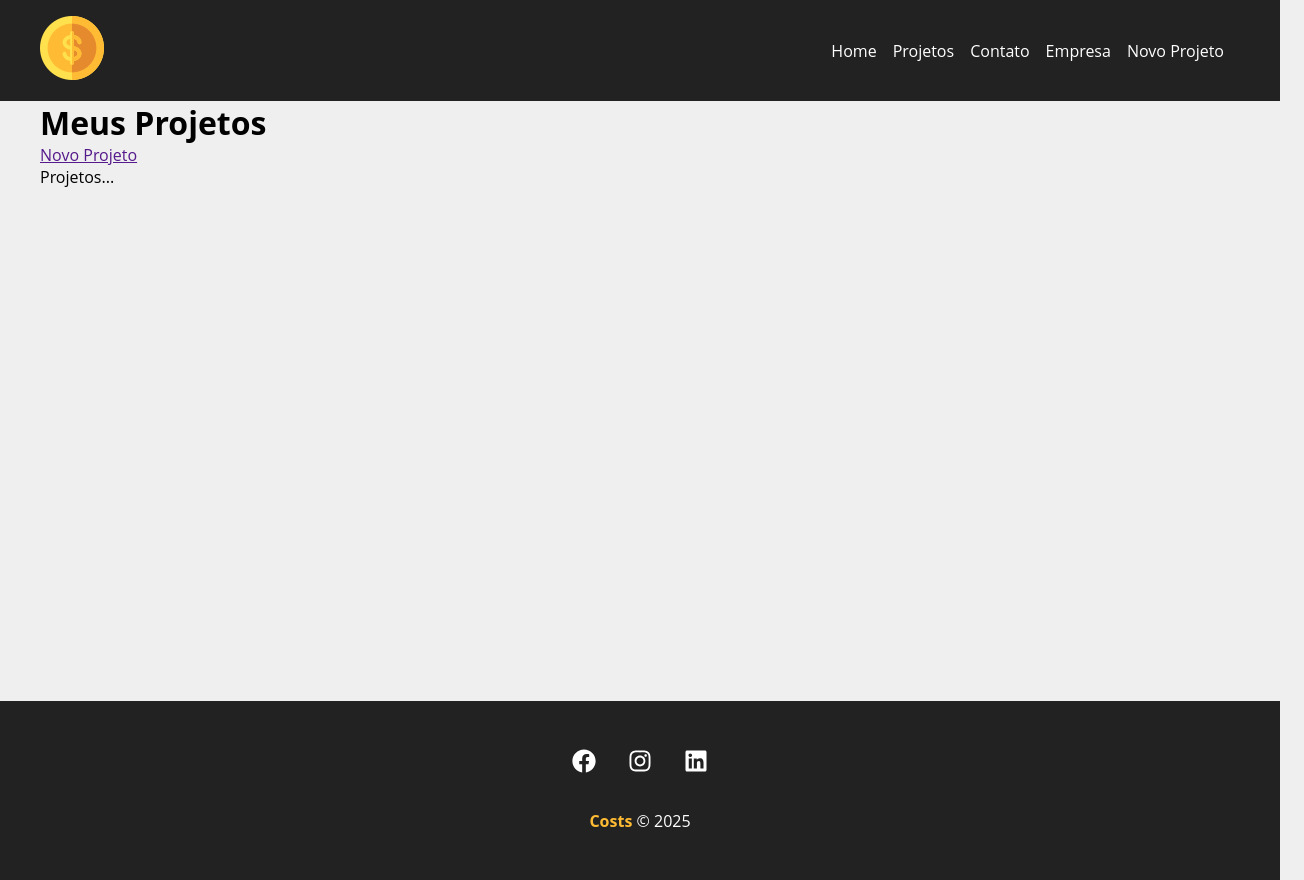
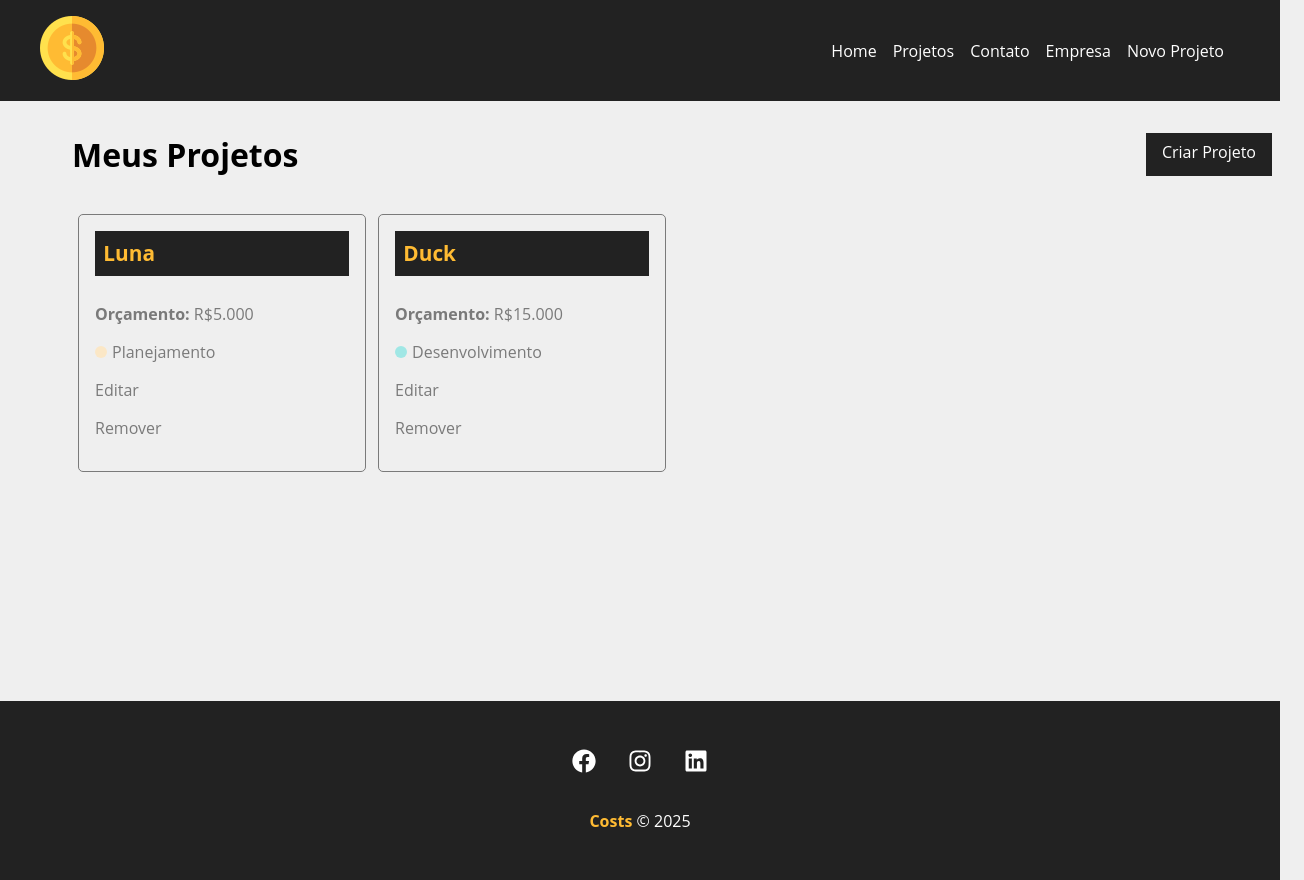
Before and after one commit to BrunaCrisSan/costs-layout, a React (Vite) app: page /projects in a window 1280 px wide. Shown: the whole page, 1304 px wide, since content can reach past the window. Built offline with nearby package versions, Linux system fonts and the light colour scheme; data requests are answered from the project's data file.

Commit message:
Retrieving projects from the database

```diff
--- a/db.json
+++ b/db.json
@@ -1,5 +1,28 @@
 {
-  "projects": [],
+  "projects": [
+    {
+      "name": "Luna",
+      "budget": "5000",
+      "category": {
+        "id": "4",
+        "name": "Planejamento"
+      },
+      "cost": 0,
+      "services": [],
+      "id": 1
+    },
+    {
+      "name": "Duck",
+      "budget": "15000",
+      "category": {
+        "id": "2",
+        "name": "Desenvolvimento"
+      },
+      "cost": 0,
+      "services": [],
+      "id": 2
+    }
+  ],
   "categories": [
     {
       "id": 1,
--- a/src/components/pages/Projects.jsx
+++ b/src/components/pages/Projects.jsx
@@ -1,22 +1,49 @@
 import { useLocation } from 'react-router-dom';
+import { useState, useEffect } from 'react';
 import Message from '../layout/Message';
 import Container from '../layout/Container';
+import LinkButton from '../layout/LinkButton';
+import ProjectCard from '../project/ProjectCard';
 import styles from './Projects.module.css';
 function Projects() {
+  const [projects, setProjects] = useState([]);
   const location = useLocation();
   let message = '';
   if (location.state) {
     message = location.state.message;
   }
+  useEffect(() => {
+    fetch('http://localhost:5000/projects', {
+      method: 'GET',
+      headers: {
+        'Content-Type': 'application/json',
+      },
+    })
+      .then((resp) => resp.json())
+      .then((data) => {
+        setProjects(data);
+      })
+      .catch((err) => console.log(err));
+  }, []);
+
   return (
-    <div>
-      <div>
+    <div className={styles.project_container}>
+      <div className={styles.title_container}>
         <h1>Meus Projetos</h1>
-        <a href="">Novo Projeto</a>
+        <LinkButton to="/newproject" text="Criar Projeto" />
       </div>
       {message && <Message type={'Sucess'} msg={message} />}
       <Container customClass="start">
-        <p>Projetos...</p>
+        {projects.length > 0 &&
+          projects.map((project) => (
+            <ProjectCard
+              key={project.id}
+              id={project.id}
+              name={project.name}
+              budget={project.budget}
+              category={project.category}
+            />
+          ))}
       </Container>
     </div>
   );
--- a/src/components/pages/Projects.module.css
+++ b/src/components/pages/Projects.module.css
@@ -0,0 +1,8 @@
+.project_container {
+  padding: 2em;
+}
+.title_container {
+  display: flex;
+  justify-content: space-between;
+  margin-bottom: 2em;
+}
--- /dev/null
+++ b/src/components/project/ProjectCard.jsx
@@ -0,0 +1,25 @@
+import styles from './ProjectCard.module.css';
+import { BsPencil, BsFillTrashFill } from 'react-icons/bs';
+function ProjectCard({ id, name, budget, category }) {
+  return (
+    <div className={styles.project_card}>
+      <h4>{name}</h4>
+
+      <p>
+        <span>Orçamento:</span> R${Number(budget).toLocaleString('pt-BR')}
+      </p>
+
+      <p className={styles.category_text}>
+        <span className={styles[category.name.toLowerCase()]}></span>
+        {category.name}
+      </p>
+
+      <div>
+        <p>Editar</p>
+        <p>Remover</p>
+      </div>
+    </div>
+  );
+}
+
+export default ProjectCard;
--- /dev/null
+++ b/src/components/project/ProjectCard.module.css
@@ -0,0 +1,45 @@
+.project_card {
+  padding: 1em;
+  border: 1px solid #7a7a7a;
+  border-radius: 5px;
+  width: 24%;
+  margin: 0.5%;
+}
+.project_card h4 {
+  background-color: #222;
+  color: #ffbb33;
+  padding: 0.4em;
+  margin-bottom: 1.3em;
+  font-size: 1.3em;
+}
+.project_card p {
+  color: #7a7a7a;
+  margin-bottom: 1em;
+}
+.project_card p span {
+  font-weight: bold;
+}
+.category_text {
+  display: flex;
+  align-items: center;
+}
+.category_text span {
+  display: block;
+  width: 12px;
+  height: 12px;
+  border-radius: 50%;
+  background-color: #ccc;
+  margin-right: 5px;
+}
+.category_text .infra {
+  background-color: #ffafbc;
+}
+.category_text .desenvolvimento {
+  background-color: #a0e7e5;
+}
+.category_text .design {
+  background-color: #b4f8c8;
+}
+.category_text .planejamento {
+  background-color: #fbe7c6;
+}
```
